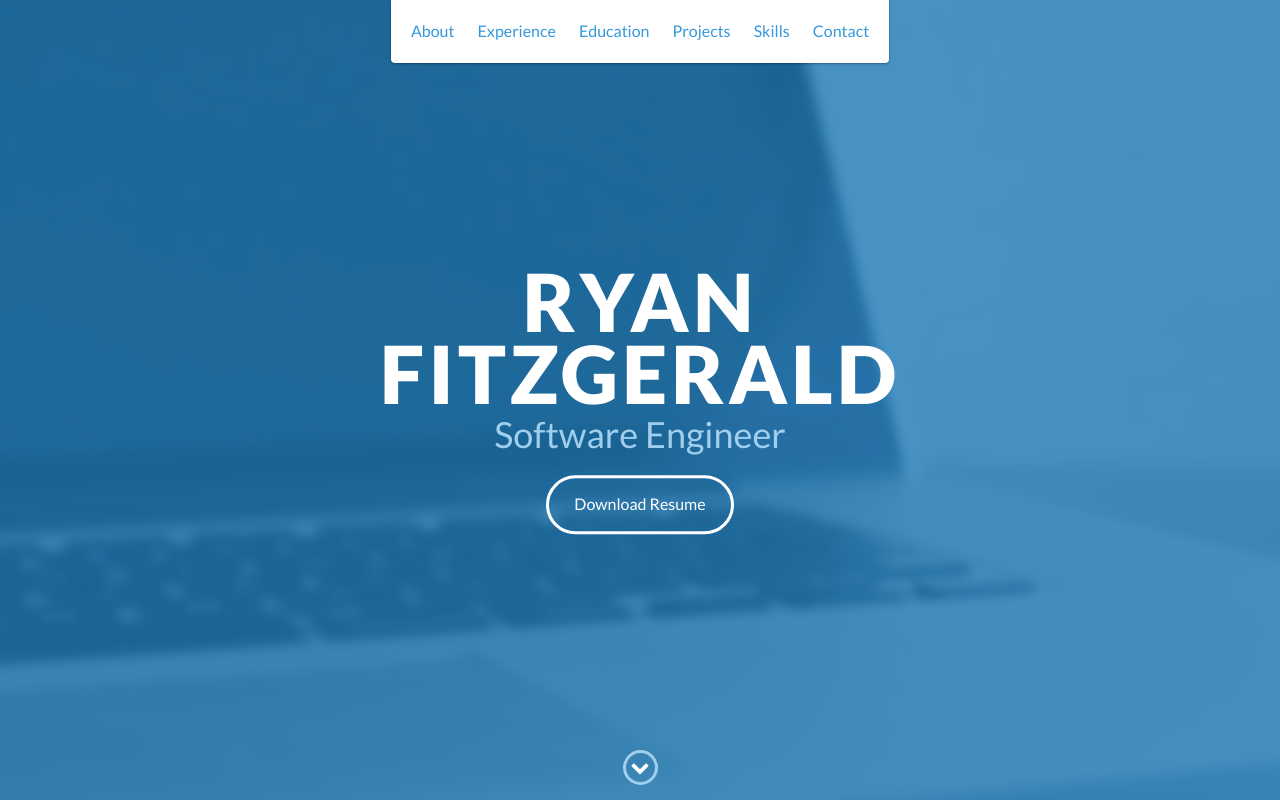
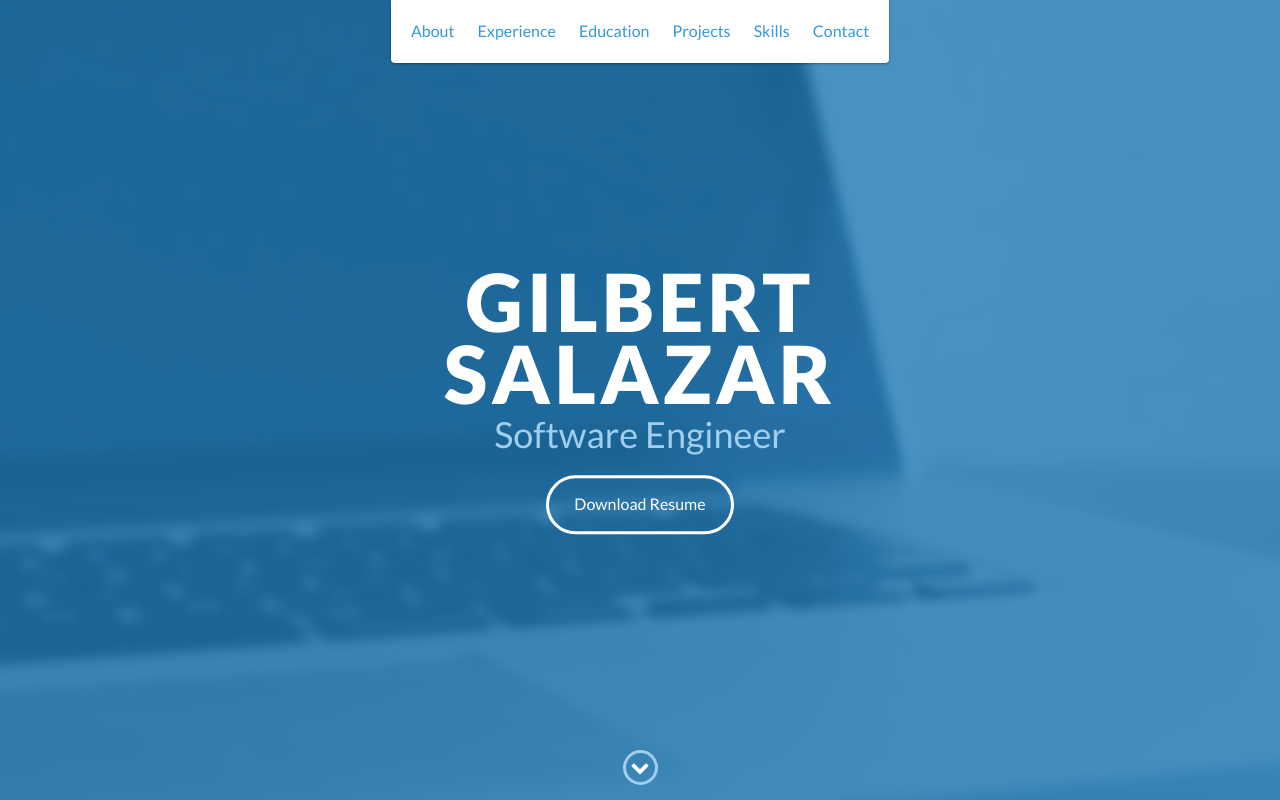
Before and after one commit to GilbertS03/GilbertS03.github.io, a website: page index.html in a window 1280 px wide. Shown: the top 800 px of the page. Drawn offline with nearby package versions, Linux system fonts and the light colour scheme.

Commit message:
Name
Changed main name

```diff
--- a/index.html
+++ b/index.html
@@ -48,7 +48,7 @@
 
     <div id="lead">
         <div id="lead-content">
-            <h1>Ryan Fitzgerald</h1>
+            <h1>Gilbert Salazar</h1>
             <h2>Software Engineer</h2>
             <a href="#" class="btn-rounded-white">Download Resume</a>
         </div>
```
